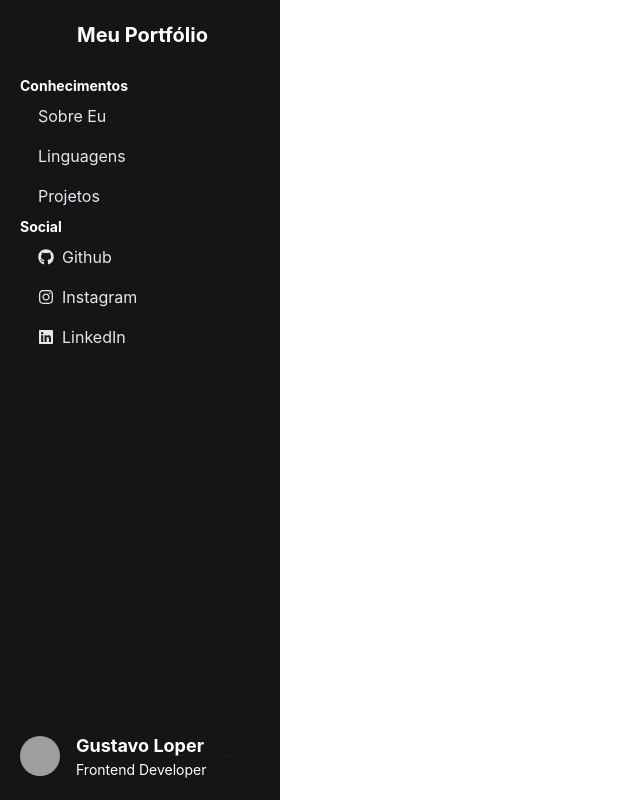
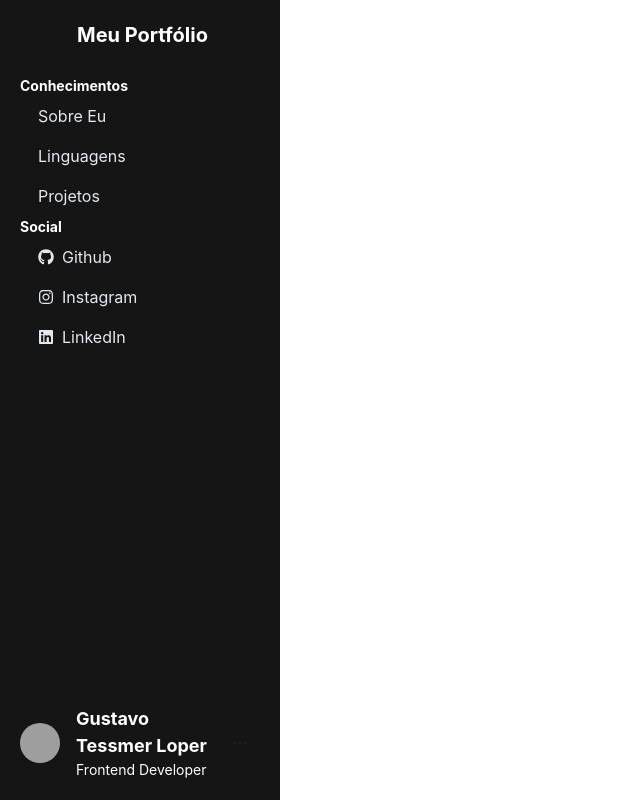
Before and after one commit to oGustavo-Loper/portfolio, a Next.js app: page /components/Sidebar in a window 1280 px wide. Shown: the whole page, without its empty margins (0-640 px from the left). Built offline with nearby package versions, Linux system fonts and the light colour scheme; grey boxes are pictures that could not be loaded.

Commit message:
Remove Function FirstAndNames

```diff
--- a/src/pages/components/Sidebar/index.tsx
+++ b/src/pages/components/Sidebar/index.tsx
@@ -10,7 +10,6 @@ import {
 import { FiMenu, FiMoreHorizontal, FiX } from "react-icons/fi";
 import { FaGithub, FaInstagram, FaLinkedin } from "react-icons/fa";
 import { useRouter } from 'next/router';
-import { getFirstAndLastName } from '@/pages/utils/FirstAndName';
 
 const Sidebar: React.FC = () => {
   const { isOpen: isDrawerOpen, onOpen: onDrawerOpen, onClose: onDrawerClose } = useDisclosure();
@@ -155,7 +154,7 @@ const Sidebar: React.FC = () => {
           <Box display="flex" alignItems="center">
             <Image src='https://avatars.githubusercontent.com/u/62165053' alt="Gustavo Loper" borderRadius="full" boxSize="40px" mr="4" />
             <VStack alignItems="flex-start" gap={0}>
-              <Text fontSize={18} fontWeight='bold'>{getFirstAndLastName(infos[0].name)}</Text>
+              <Text fontSize={18} fontWeight='bold'>{infos[0].name}</Text>
               <Text fontSize={14}>Frontend Developer</Text>
             </VStack>
             <Popover isLazy>
--- a/src/pages/utils/FirstAndName.ts
+++ /dev/null
@@ -1,7 +0,0 @@
-export const getFirstAndLastName = (fullName: string) => {
-    const nameParts = fullName.split(' ');
-    if (nameParts.length === 1) {
-      return fullName; // Caso haja apenas um nome
-    }
-    return `${nameParts[0]} ${nameParts[nameParts.length - 1]}`;
-};
```
